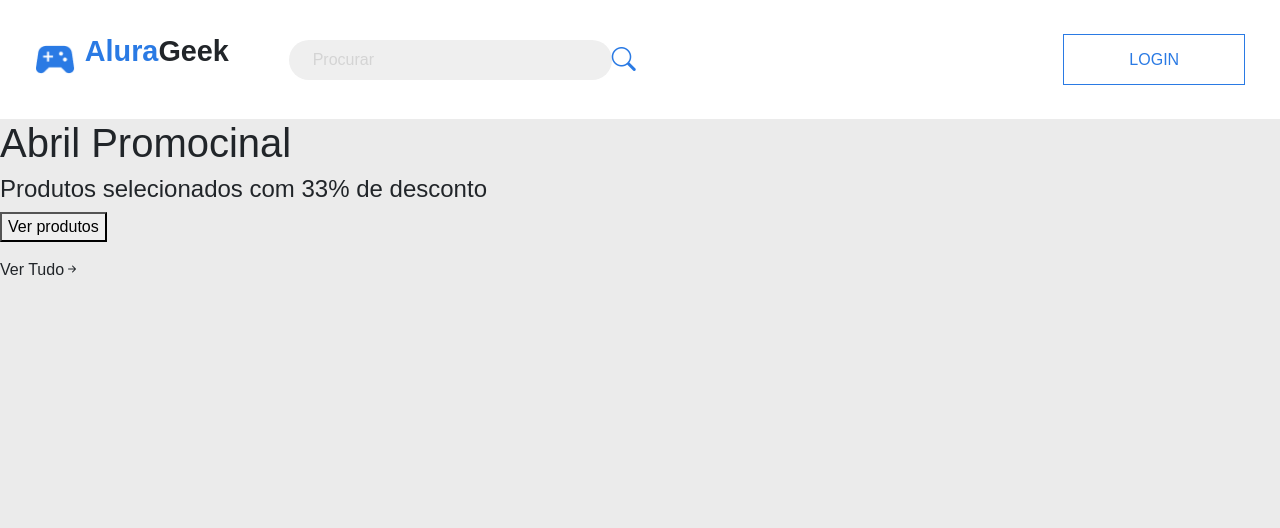
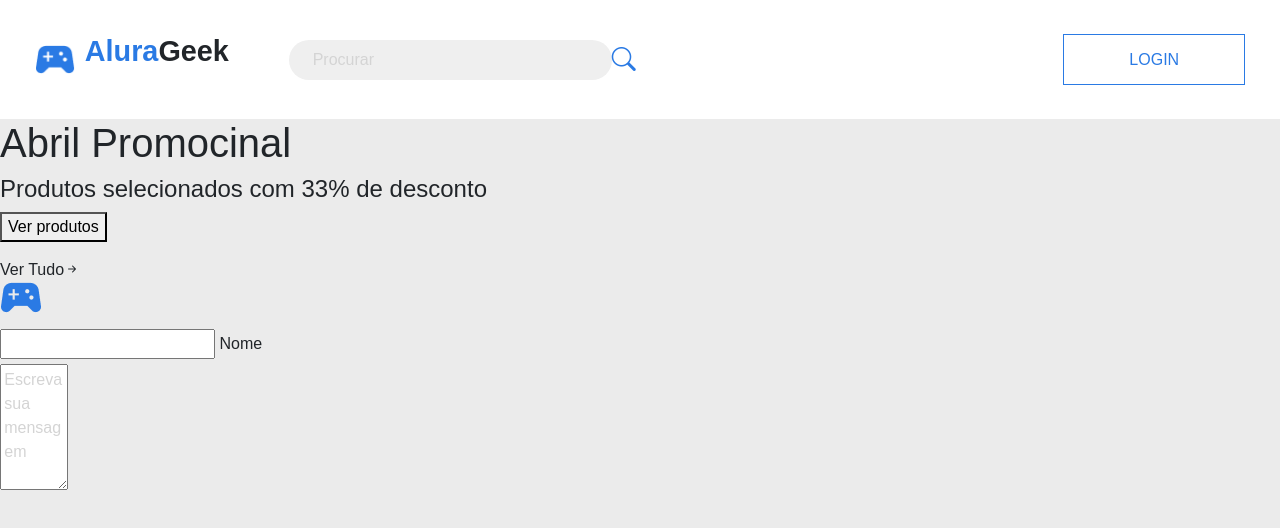
Before and after one commit to gustavobryan/AluraGeek-ecommerce, a plain HTML site: page views/index.html in a window 1280 px wide. Drawn offline with nearby package versions, Linux system fonts and the light colour scheme.

Commit message:
form contato/footer

```diff
--- a/styles/style.css
+++ b/styles/style.css
@@ -1,4 +1,4 @@
-/*               global              */
+/*               Global              */
 
 :root {
     --bg-color: #ebebeb;
@@ -55,7 +55,7 @@ header {
 }
 
 nav {
-    align-items: center ;
+    align-items: center;
     display: flex;
     flex-direction: row;
     justify-content: space-around;
@@ -122,3 +122,5 @@ nav {
     background-color: var(--azul-destaque);
     color: var(--texto-destaque);
 }
+
+/*         Footer formulario        */
--- a/views/index.html
+++ b/views/index.html
@@ -22,7 +22,6 @@
 		crossorigin="anonymous"></script>
 
 	<link rel="stylesheet" href="/styles/style.css">
-	<link rel="shortcut icon" href="../assets/logo.png" type="image/x-icon">
 	<title>AluraGeek | e-commerce</title>
 </head>
 
@@ -68,7 +67,40 @@
 		</section>
 	</section>
 
+	<section class="contato">
+		<div class="referencia">
+			<img src="../assets/logo.png" alt="logo">
+			<p></p>
+			<p></p>
+		</div>
+		<div class="links-uteis">
+			<a href=""></a>
+			<a href=""></a>
+			<a href=""></a>
+			<a href=""></a>
+			<a href=""></a>
+			<a href=""></a>
+		</div>
 
+		<div class="form">
+			<p></p>
+			<div class="label-float">
+				<input
+				type="text"
+				name="Nome"
+				id="Nome"
+				class="input-nome"/>
+				<label for="Nome" class="label-nome">Nome</label>
+			</div>
+			<textarea
+			name="mensagem"
+			id="msg" cols="5"
+			rows="5"
+			placeholder="Escreva sua mensagem"
+			></textarea>
+		</div>
+	</section>
+<script type="module" src="../controllers/produtos-controller.js"></script>
 </body>
 
 </html>
```
Also changed, not shown: README.md, controllers/produtos-controller.js (added).
